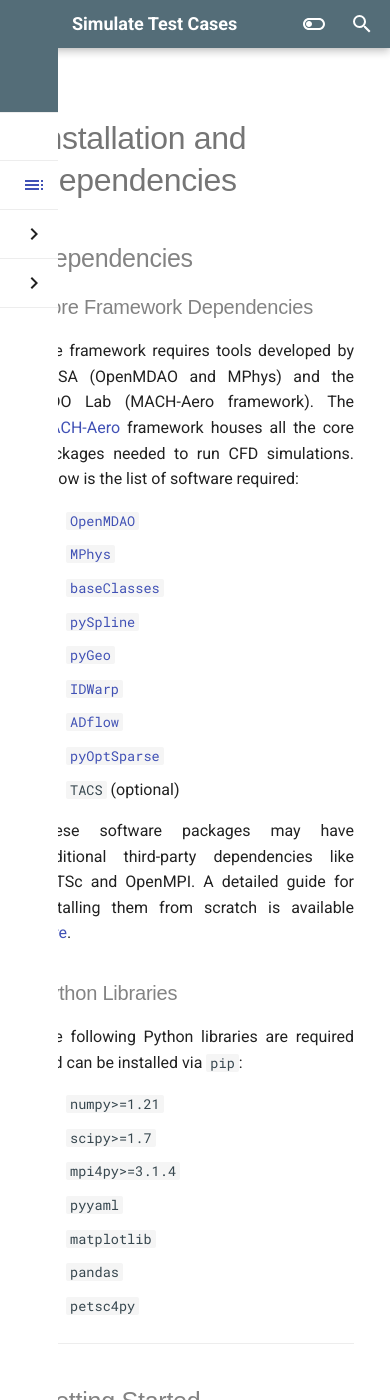
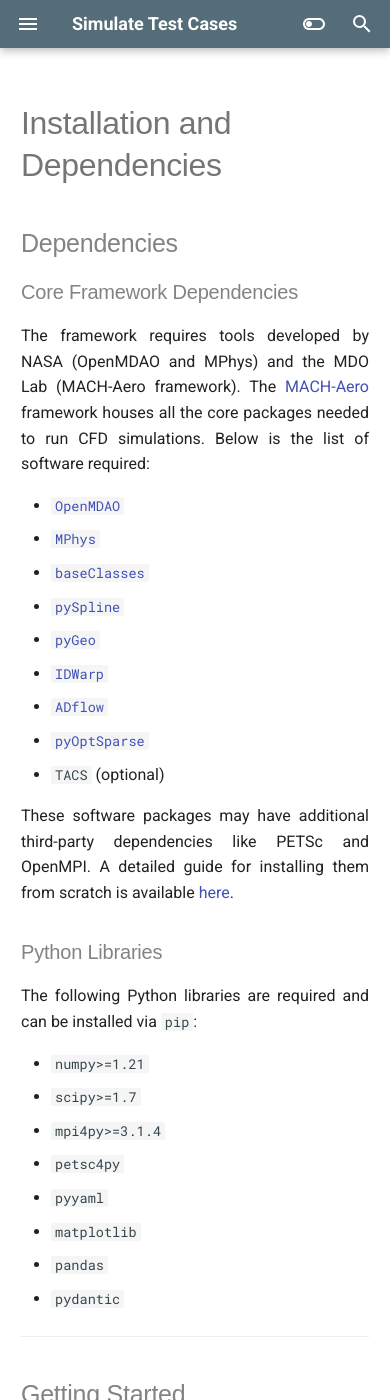
Before and after one commit to gorodetsky-umich/mdss, an MkDocs documentation site: the page built from docs/installation.md, in a window 390 px wide and 1400 px high. Built offline with MkDocs 1.6.1 and Material for MkDocs 9.7.7, drawn with Linux system fonts in a browser that asks for light colours; some of the changed text lies outside the part shown.

```diff
--- a/docs/installation.md
+++ b/docs/installation.md
@@ -23,13 +23,16 @@ The following Python libraries are required and can be installed via `pip`:
 - `numpy>=1.21`
 - `scipy>=1.7`
 - `mpi4py>=3.1.4`
+- `petsc4py`
 - `pyyaml`
 - `matplotlib`
 - `pandas`
-- `petsc4py`
+- `pydantic`
+
 
 ---
 ## Getting Started
+To get started, install the required dependencies first. Follow the detailed steps provided in the sections below.
 
 ### Installation of Dependencies
 
--- a/docs/styles/extra.css
+++ b/docs/styles/extra.css
@@ -37,6 +37,40 @@ h1, h2, h3 {
     width: 300px; /* Adjust the width of the sidebar */
 }
 
+/* Responsive Styles */
+@media (max-width: 1200px) {
+    .md-content {
+        max-width: 95%; /* Adjust width to fit smaller screens */
+        padding: 15px; /* Reduce padding */
+    }
+
+    .md-sidebar {
+        width: 250px; /* Slightly reduce sidebar width */
+    }
+}
+
+@media (max-width: 768px) {
+    .md-content {
+        max-width: 100%; /* Use full width on smaller screens */
+        padding: 10px; /* Further reduce padding */
+    }
+
+    .md-sidebar {
+        display: none; /* Hide the sidebar for small screens */
+    }
+}
+
+@media (max-width: 480px) {
+    .md-content {
+        padding: 5px; /* Minimal padding for very small screens */
+    }
+
+    /* Additional small-screen tweaks */
+    body {
+        font-size: 14px; /* Adjust font size for better readability */
+    }
+}
+
 /* Reduce the margin below headings */
 h1, h2, h3, h4, h5, h6 {
     margin-bottom: 0.1em; /* Adjust this value as needed */
--- a/requirements.txt
+++ b/requirements.txt
@@ -6,7 +6,6 @@ matplotlib
 pandas
 pydantic
 mpi4py>=3.1.4
-petsc4py  # Version should match your installed PETSc version
 openmdao
 mdolab-baseclasses
 adflow  # Requires custom installation
```
Also changed, not shown: other parts of docs/installation.md (+10 -7 lines).
